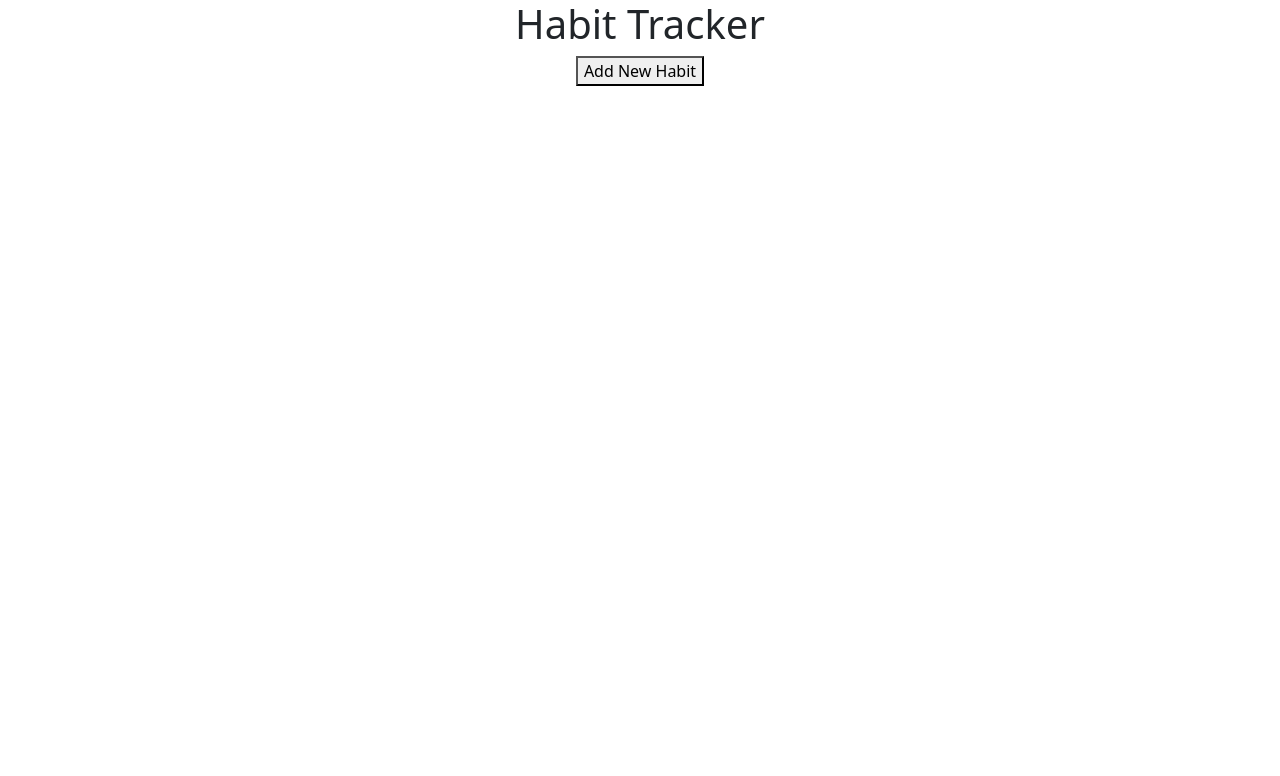
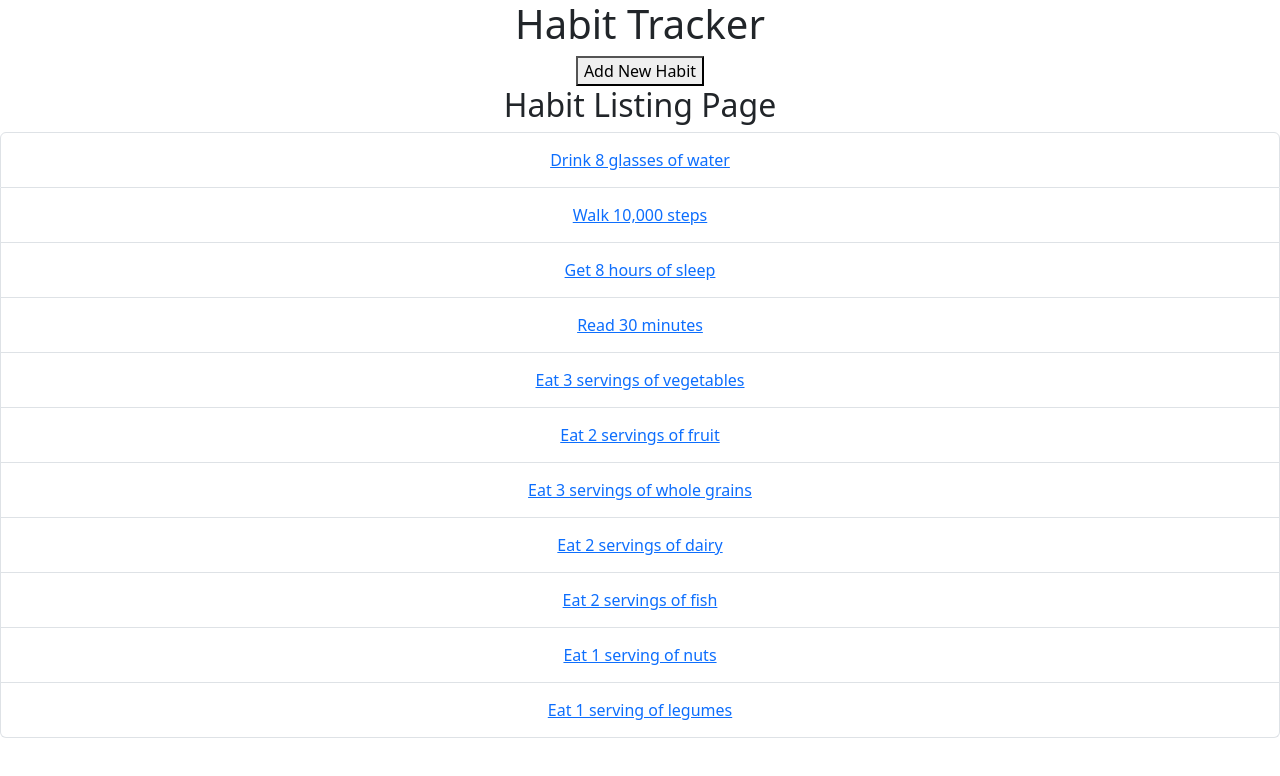
Before and after one commit to swapnaliss/habit-tracker, a React (Create React App) app: page / in a window 1280 px wide. Shown: the top 776 px of the page. Built offline with nearby package versions, Linux system fonts and the light colour scheme.

Commit message:
created habit list & components

```diff
--- a/src/App.js
+++ b/src/App.js
@@ -1,13 +1,14 @@
 
 import './App.css';
 import 'bootstrap/dist/css/bootstrap.min.css';
+import HabitList from './components/HabitList';
 
 function App() {
   return (
     <div className="App">
       <h1>Habit Tracker</h1>
       <button>Add New Habit</button>
-
+      <HabitList />
     </div>
   );
 }
--- /dev/null
+++ b/src/components/HabitList.jsx
@@ -0,0 +1,37 @@
+import React from 'react';
+import { Button, ListGroup } from 'react-bootstrap';
+
+const HabitList = () => {
+    const habits = [
+      // Replace this array with your own sample JSON data containing habits
+      // Each habit object should have properties like 'name', 'goal', 'times', 'startDate', 'endDate'
+        { name: 'Drink 8 glasses of water', goal: 8, times: 0, startDate: '2020-01-01', endDate: '2020-01-31' },
+        { name: 'Walk 10,000 steps', goal: 10000, times: 0, startDate: '2020-01-01', endDate: '2020-01-31' },
+        { name: 'Get 8 hours of sleep', goal: 8, times: 0, startDate: '2020-01-01', endDate: '2020-01-31' },
+        { name: 'Read 30 minutes', goal: 30, times: 0, startDate: '2020-01-01', endDate: '2020-01-31' },
+        { name: 'Eat 3 servings of vegetables', goal: 3, times: 0, startDate: '2020-01-01', endDate: '2020-01-31' },
+        { name: 'Eat 2 servings of fruit', goal: 2, times: 0, startDate: '2020-01-01', endDate: '2020-01-31' },
+        { name: 'Eat 3 servings of whole grains', goal: 3, times: 0, startDate: '2020-01-01', endDate: '2020-01-31' },
+        { name: 'Eat 2 servings of dairy', goal: 2, times: 0, startDate: '2020-01-01', endDate: '2020-01-31' },
+        { name: 'Eat 2 servings of fish', goal: 2, times: 0, startDate: '2020-01-01', endDate: '2020-01-31' },
+        { name: 'Eat 1 serving of nuts', goal: 1, times: 0, startDate: '2020-01-01', endDate: '2020-01-31' },
+        { name: 'Eat 1 serving of legumes', goal: 1, times: 0, startDate: '2020-01-01', endDate: '2020-01-31' },
+
+    ];
+
+
+    return (
+      <div>
+        <h2>Habit Listing Page</h2>
+        <ListGroup>
+          {habits.map((habit, index) => (
+            <ListGroup.Item key={index}>
+              <Button variant="link">{habit.name}</Button>
+            </ListGroup.Item>
+          ))}
+        </ListGroup>
+      </div>
+    );
+  };
+
+  export default HabitList;
```
Also changed, not shown: src/components/AddHabit.jsx (added), src/components/Habit.jsx (added).
